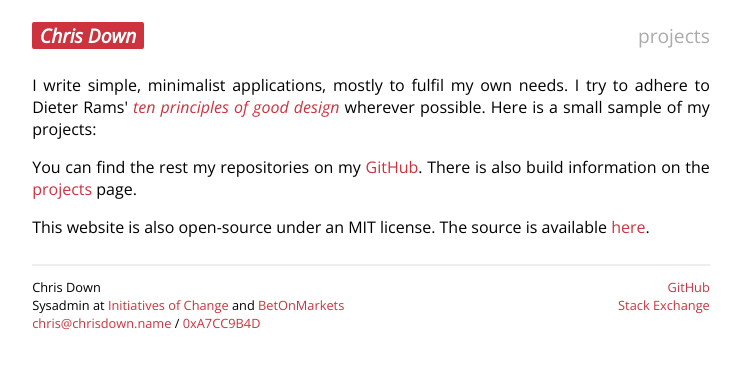
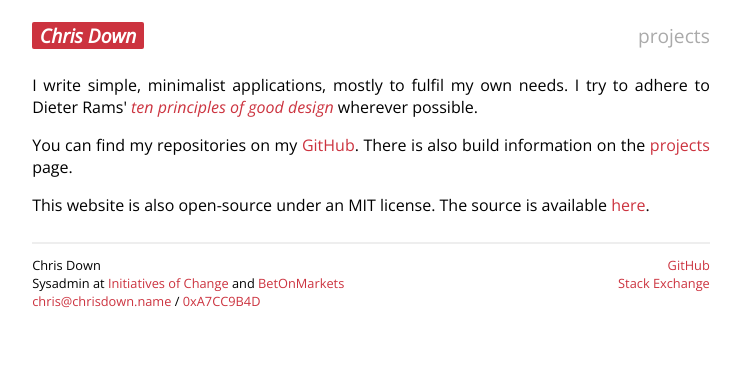
Before and after one commit to cdown/chrisdown.name, a Jekyll site: the page built from index.html, in a window 1280 px wide. Shown: the top 369 px of the page, without its empty margins (269-1010 px from the left). Built offline with Jekyll 4.4.1, drawn with Linux system fonts in a browser that asks for light colours.

Commit message:
Remove legacy index text

```diff
--- a/index.html
+++ b/index.html
@@ -13,8 +13,8 @@ title: Chris Down
 
 <h1>Open source projects</h1>
 {% endif %}
-<p>I write simple, minimalist applications, mostly to fulfil my own needs. I try to adhere to Dieter Rams' <em><a href="https://www.vitsoe.com/gb/about/good-design">ten principles of good design</a></em> wherever possible. Here is a small sample of my projects:</p>
+<p>I write simple, minimalist applications, mostly to fulfil my own needs. I try to adhere to Dieter Rams' <em><a href="https://www.vitsoe.com/gb/about/good-design">ten principles of good design</a></em> wherever possible. </p>
 
-<p>You can find the rest my repositories on my <a href="{{ site.links.github }}">GitHub</a>. There is also build information on the <a href="/projects">projects</a> page.</p>
+<p>You can find my repositories on my <a href="{{ site.links.github }}">GitHub</a>. There is also build information on the <a href="/projects">projects</a> page.</p>
 
 <p>This website is also open-source under an MIT license. The source is available <a href="https://github.com/cdown/cdown.github.com/">here</a>.</p>
```
